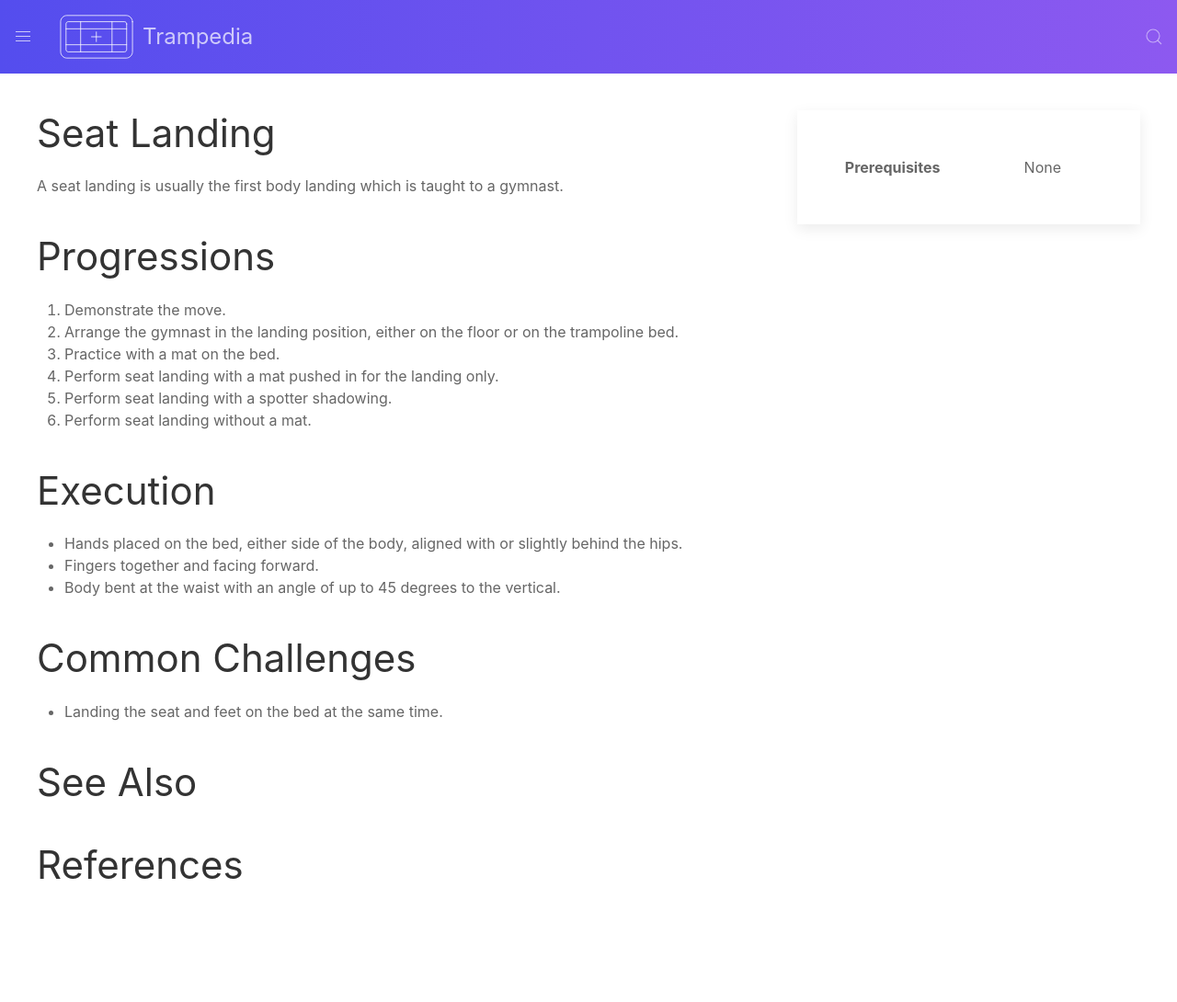
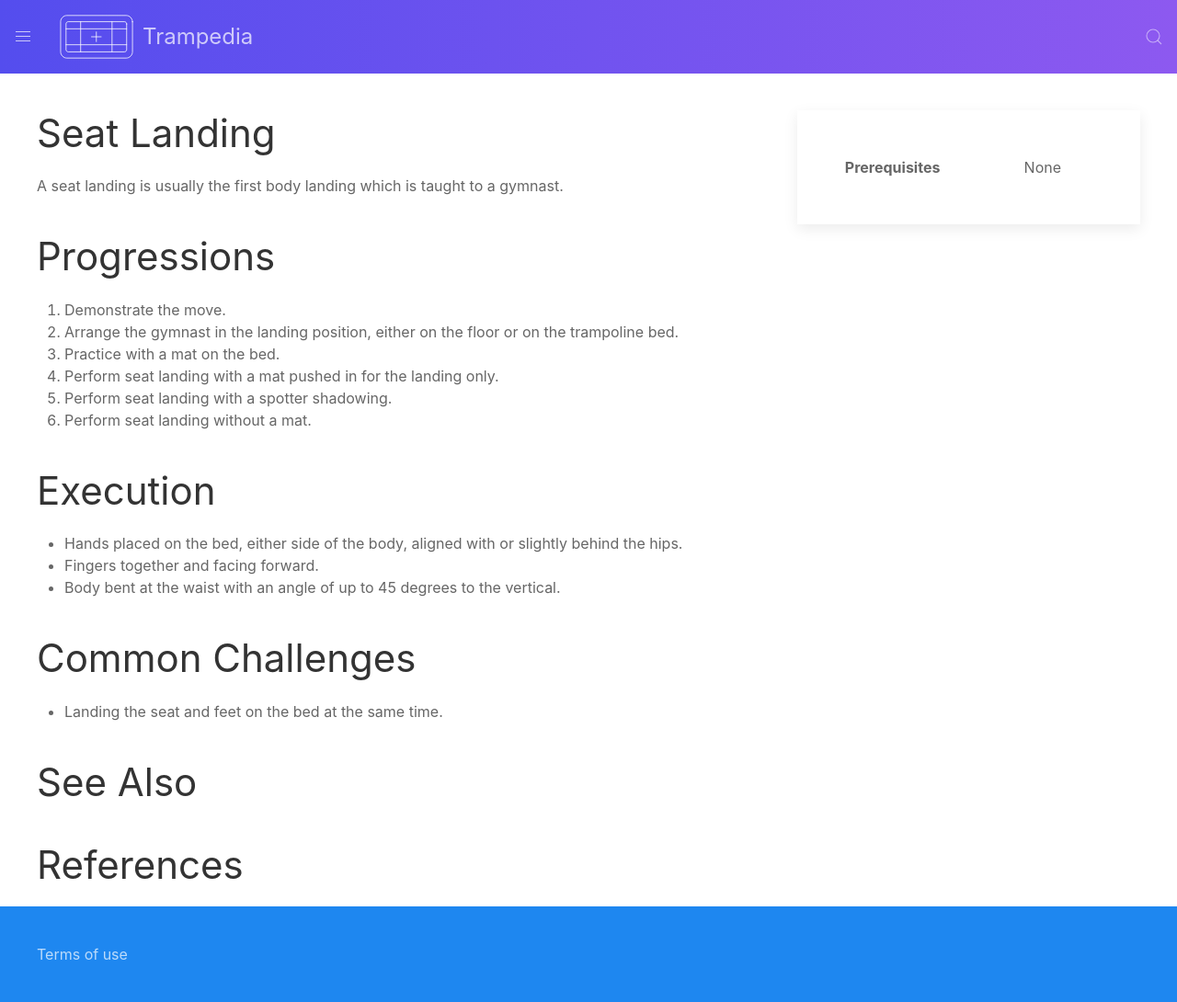
Before and after one commit to e-compton/trampedia, a Jekyll site: the page built from _articles/seat-landing.markdown, in a window 1280 px wide. Shown: the whole page at 92% size. Built offline with Jekyll 4.4.1, drawn with Linux system fonts in a browser that asks for light colours; nearby versions of some CDN libraries; comment, search, counter and statistics services are not loaded; before the commit the page ends 966 px from its top, so only the background shows below that.

Commit message:
:lipstick: improving visuals of searchbar and added footer

```diff
--- a/_includes/footer.html
+++ b/_includes/footer.html
@@ -1,4 +1,5 @@
-<footer>
+<footer class="uk-width-1-1 uk-background-primary uk-padding uk-light">
+  <a class="uk-link-text" href="/terms-of-use.html">Terms of use</a>
 </footer>
 </div>
 <!-- Closing offcanvas -->
--- a/_includes/header.html
+++ b/_includes/header.html
@@ -22,7 +22,6 @@
         </div>
 
         <div class="nav-overlay uk-navbar-left uk-flex-1" hidden>
-
             <div class="uk-navbar-item uk-width-expand">
                 <form method='GET' class="uk-search uk-search-navbar uk-width-1-1">
                     <input class="uk-search-input" type="search" placeholder="Search..." autofocus>
@@ -30,10 +29,7 @@
             </div>
 
             <a class="uk-navbar-toggle" uk-close uk-toggle="target: .nav-overlay; animation: uk-animation-fade" href="#"></a>
-
         </div>
-
-
 
         <div id="offcanvas" uk-offcanvas>
             <div class="uk-offcanvas-bar">
@@ -52,5 +48,5 @@
     </nav>
 
     <div class="uk-container uk-margin">
-      <div class="search-results"></div>
+      <div class="search-results uk-background-muted"></div>
     </div>
--- a/_layouts/article.html
+++ b/_layouts/article.html
@@ -8,7 +8,7 @@
 <body>
   {% include header.html %}
 
-  <div class="uk-container">
+  <div class="uk-container uk-margin">
 
     {% if page.infobox %}
     <div uk-grid>
--- a/js/search.js
+++ b/js/search.js
@@ -32,7 +32,7 @@ function search(query) {
     var div = $('<div>', {class:'uk-card uk-card-body'});
     div.append(`<h3>No results</h3>`);
     $('.uk-search').attr('action', '');
-    $('.search-results').height('60px');
+    $('.search-results').height('92px');
     $('.search-results').append(div);
   }
 }
```
Also changed, not shown: Gemfile.lock.
